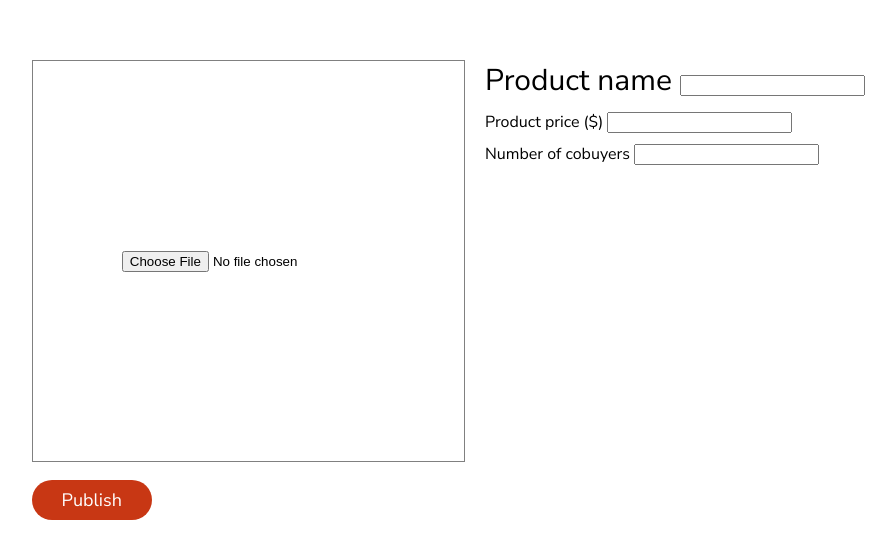
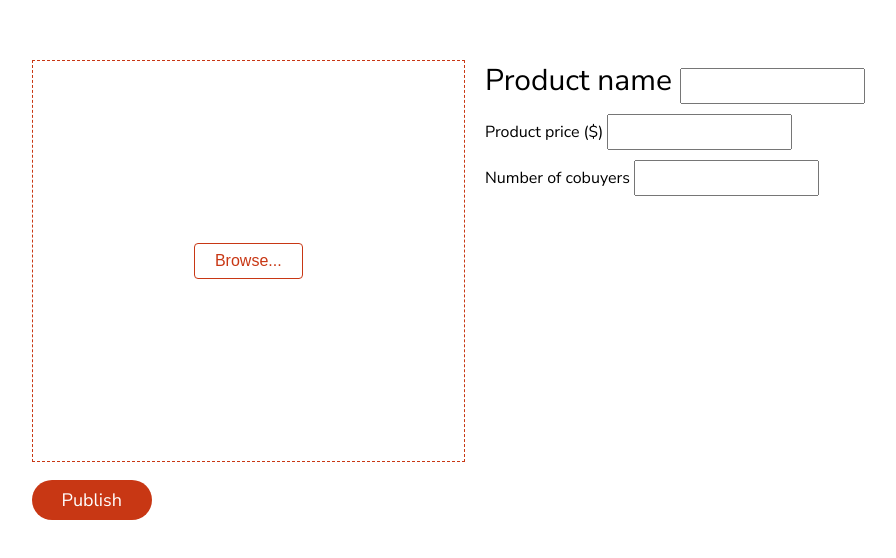
Before and after one commit to Jessiehongtran/duoBuy, a plain HTML site: page index.html in a window 1280 px wide. Shown: the part 148-706 px from the top of the page, without its empty margins (166-1062 px from the left). Drawn offline with Linux system fonts and the light colour scheme.

Commit message:
styled upload image

```diff
--- a/index.html
+++ b/index.html
@@ -9,22 +9,23 @@
         <div class="container" style="font-family: 'Nunito Sans', sans-serif; display: flex; justify-content: center; align-items: center; width: 100%; height: 100vh">
             <div id="newProduct" style="width: 70%;  height: 50vh">
                 <div class="wrapper" style="display: flex; height: 100%; width: 100%">
-                    <div class="product-image" style="width: 50%; height: 100%; border: 1px solid grey; margin-right: 20px; display: flex; align-items: center; justify-content: center;">
-                        <input id="productImgInput" type="file" id="productImg"/>
+                    <div class="product-image" style="width: 50%; height: 100%; border: 1px dashed #C83714; margin-right: 20px; display: flex; align-items: center; justify-content: center;">
+                        <input id="productImgInput" type="file" id="productImg" style="display: none"/>
+                        <input type="button" id="inputButton" value="Browse..." onclick="document.getElementById('productImgInput').click()" style="border: 1px solid #C83714; background-color: white; padding: 8px 20px; border-radius: 4px; color: #C83714; font-size: 16px; cursor: pointer;" />
                         <img id="productImg" src="" style="width: 100%; display: none"/>
                     </div>
                     <div class="product-info" style="width: 50%; height: 100%">
-                        <div class="product-name" style="font-size: 30px;">
+                        <div class="product-name" style="font-size: 30px; ">
                             Product name
-                            <input type="text" id="productName" />
+                            <input type="text" id="productName" style="height: 30px"/>
                         </div>
                         <div class="product-price" style="margin-top: 10px;">
                             Product price ($)
-                            <input type="number" id="price" required />
+                            <input type="number" id="price" required  style="height: 30px"/>
                         </div>
                         <div class="product-price" style="margin-top: 10px;">
                             Number of cobuyers
-                            <input type="number" id="cobuyer" required />
+                            <input type="number" id="cobuyer" required style="height: 30px"/>
                         </div>
                     </div>
                 </div>
--- a/index.js
+++ b/index.js
@@ -111,8 +111,11 @@ function increaseCoBuyers(productID){
     //how to refresh and redisplay the products
 }
 
+const productImgFrame = document.getElementsByClassName("product-image")[0]
 const productImgInput = document.getElementById("productImgInput")
 const productImg = document.getElementById("productImg")
+const browseButton = document.getElementById("inputButton")
+
 productImgInput.addEventListener("change", handleImage, false)
 
 function handleImage(){
@@ -121,9 +124,12 @@ function handleImage(){
 
     reader.onload = function (e){
         productImg.src = e.target.result
-        productImg.style.display = 'block'
+
     }
 
     reader.readAsDataURL(image)
-    productImgInput.style.display = 'none'
+
+    productImg.style.display = 'block'
+    browseButton.style.display = 'none'
+    productImgFrame.style.border = 'none'
 }
```
